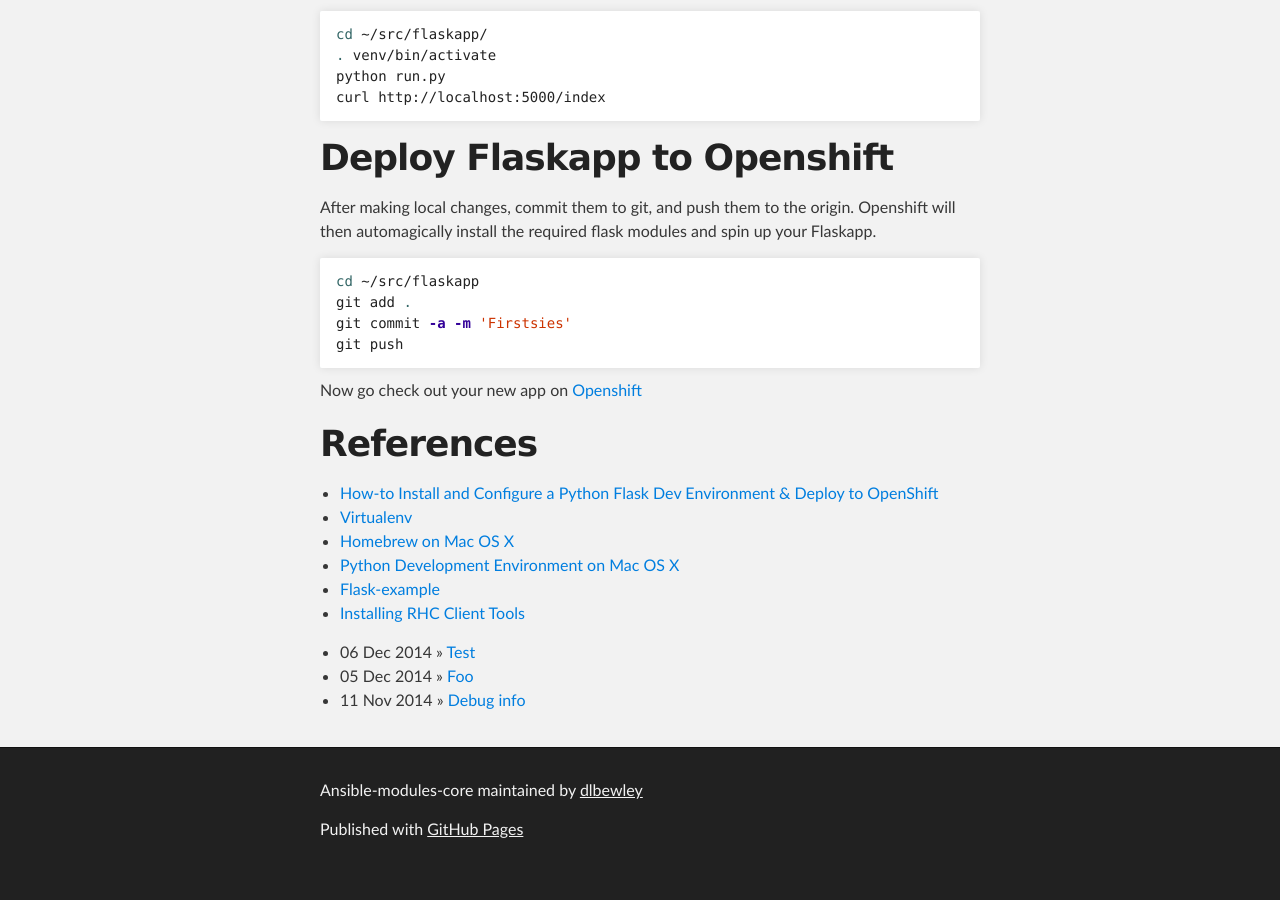
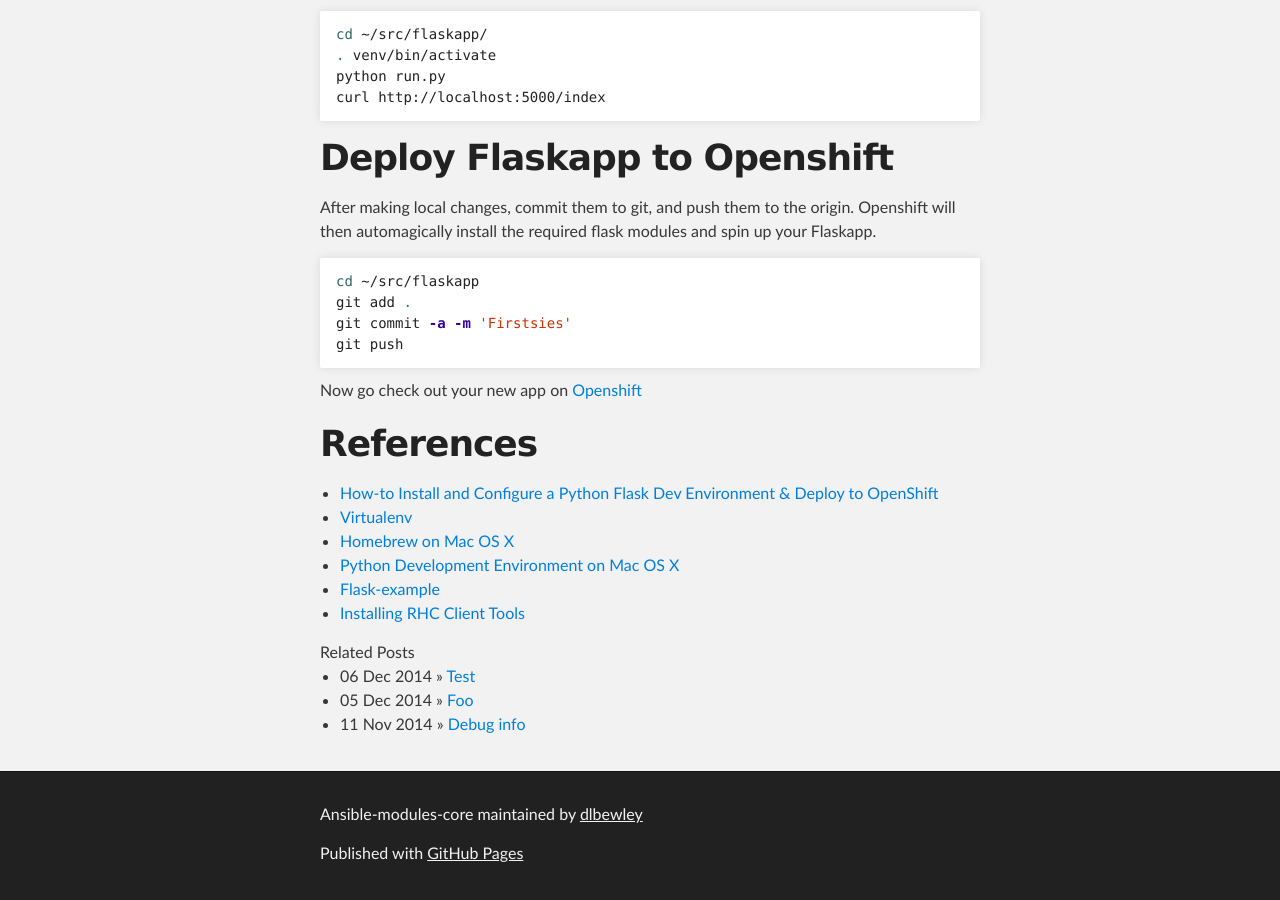
Before and after one commit to dlbewley/dlbewley.github.io, a Jekyll site: the page built from _posts/2014-11-22-Openshift-and-Flask-with-Virtualenv-on-OS-X.md, in a window 1280 px wide and 900 px high, scrolled down 4968 px. Built offline with Jekyll 4.4.1, drawn with Linux system fonts in a browser that asks for light colours; before the commit the page ends 5844 px from its top, so only the background shows below that.

Commit message:
JAAGdDmm2N8HlysMOHDA

```diff
--- a/_layouts/post.html
+++ b/_layouts/post.html
@@ -7,8 +7,15 @@
     </info>
 					{{ content }}
 
+	<span>Related Posts</span>
 	  <ul class="posts">
 	    {% for post in site.related_posts %}
 	      <li><span>{{ post.date | date_to_string }}</span> &raquo; <a href="{{ post.url }}">{{ post.title }}</a></li>
 	    {% endfor %}
 	  </ul>
+
+	  <ul class="repos">
+	    {% for repo in site.public_repositories %}
+	      <li><span>{{ repo }}</span></li>
+	    {% endfor %}
+	  </ul>
```
